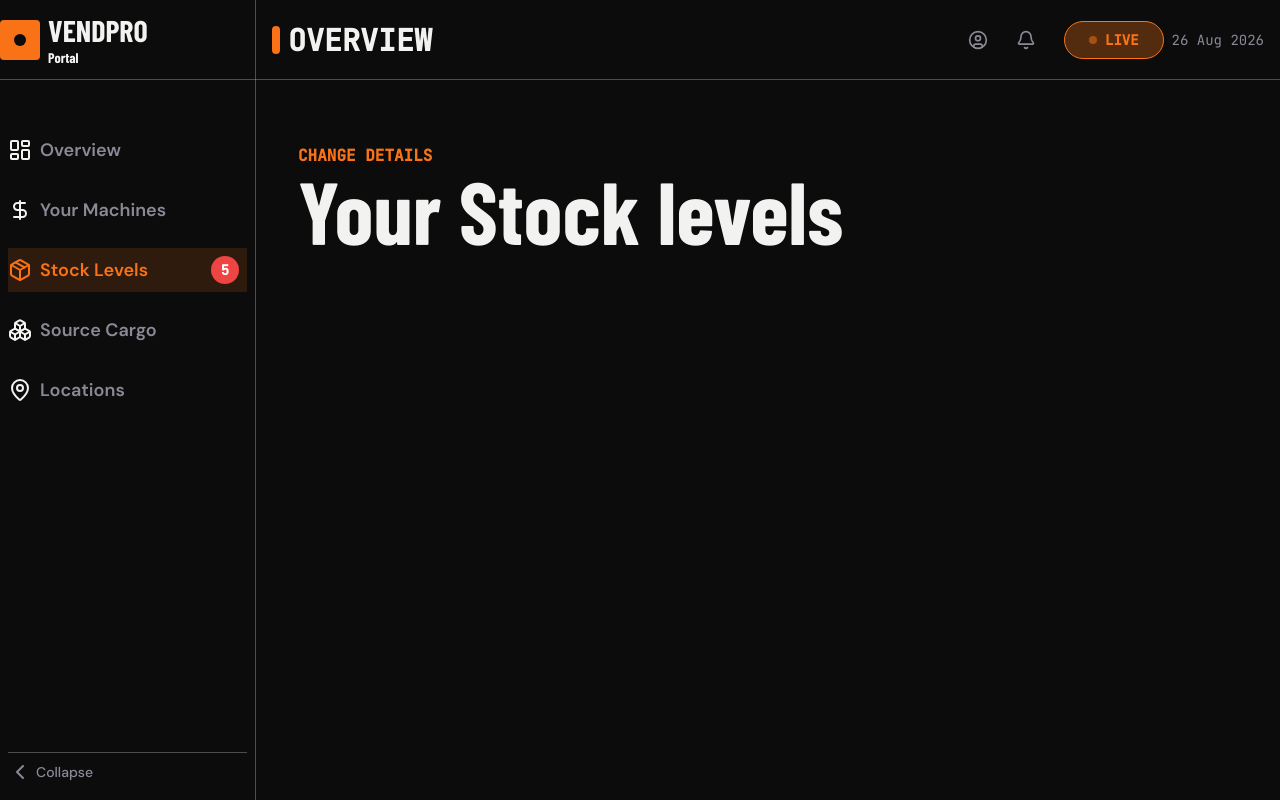
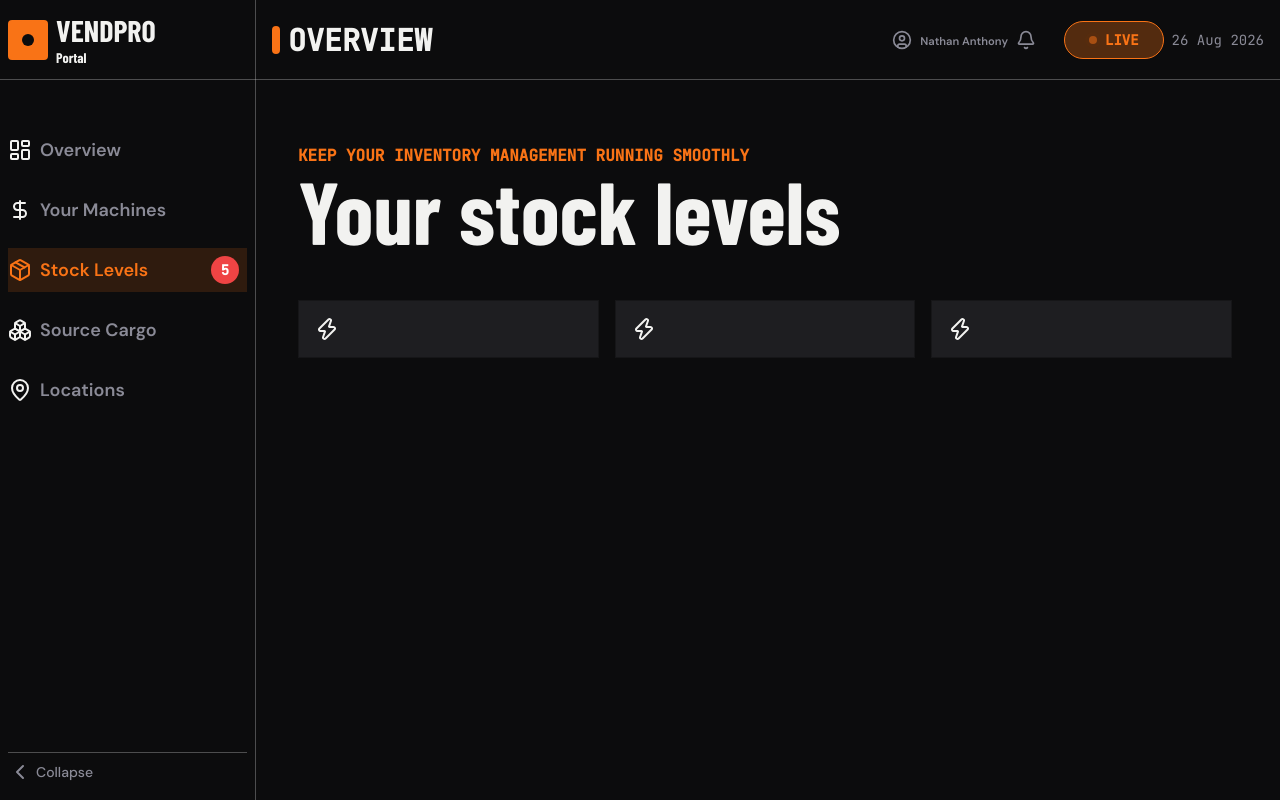
Before and after one commit to Nathan-s-Anthony/vendpro, a Next.js app: page /dashboard/stock-levels in a window 1280 px wide. Built offline with nearby package versions, Linux system fonts and the light colour scheme; a web font is replaced by a local one.

Commit message:
latest updates

```diff
--- a/app/components/header.tsx
+++ b/app/components/header.tsx
@@ -10,12 +10,12 @@ export default function Header({ className, burgerMenuClick, pageNavName }: { cl
     const router = useRouter()
     return (
         <header className={`${className} flex items-center justify-between  h-20 border-b border-border/30 w-full `}>
-            <Link href={"/dashboard#overview"} className="justify-start  flex items-center z-50 gap-2 lg:w-64 w-full">
+            <Link href={"/dashboard/overview"} className="justify-start  flex items-center z-50 gap-2 lg:w-64 w-full lg:p-2">
                 <div className="bg-primary rounded-sm w-10 h-10 block relative  ">
                     <div className="absolute inset-0 m-auto h-3 rounded-full w-3 bg-background">
                     </div>
                 </div>
-                <div className="flex justify-start flex-col ">
+                <div className="flex justify-start flex-col  ">
                     <span className="font-display font-bold text-3xl">VENDPRO</span>
                     <span className="font-display font-bold text-sm">Portal</span>
                 </div>
@@ -27,8 +27,12 @@ export default function Header({ className, burgerMenuClick, pageNavName }: { cl
                     {pageNavName}
                 </span>
             </div>
-            <div className=" min-w-0 flex items-center gap-2  lg:pr-4">
-                <CircleUser onClick={() => router.push("/dashboard/profile")} className=" transition-all duration-300 text-sm text-secondary-faded hover:-translate-y-0.5  hover:text-primary  w-5 h-5 lg:mr-5 cursor-pointer" />
+            <div className=" min-w-0 flex items-center gap-2 transition-all duration-300 cursor-pointer   lg:pr-4">
+                <Link href={"/dashboard/profile"} className="group flex items-center justify-center gap-2   text-sm text-secondary-faded  ">
+                    <CircleUser onClick={() => router.push("/dashboard/profile")} className="transition-all duration-300 w-5 h-5 group-hover:text-primary" />
+                    <small className="transition-all duration-300 text-secondary-faded group-hover:text-primary font-bold mt-0.5">Nathan Anthony</small>
+                </Link>
+
                 <Bell className=" transition-all duration-300 text-sm text-secondary-faded hover:-translate-y-0.5  hover:text-primary  w-5 h-5 lg:mr-5 cursor-pointer" />
                 <Pill name="LIVE" />
                 <span className="text-sm text-secondary-faded font-mono">{dateDayMonthYear}</span>
--- a/app/dashboard/page.tsx
+++ b/app/dashboard/page.tsx
@@ -9,7 +9,10 @@ export default function Dashboard() {
         }
     ]
     return (
-        <Panel heading="Your stats" subHeading="dashboard" />
+        <div>
+            test
+        </div>
+        // <Panel heading="Your stats" subHeading="dashboard" />
     )
 }
 
--- a/app/dashboard/stock-levels/page.tsx
+++ b/app/dashboard/stock-levels/page.tsx
@@ -1,7 +1,11 @@
+import Card from "@/app/components/card";
 import Panel from "@/app/components/panel";
 
 export default function StockLevels() {
     return (
-        <Panel heading="Your Stock levels" subHeading="Change details" />
-    )
+        <Panel heading="Your stock levels" subHeading="keep your inventory management running smoothly" >
+            <Card />
+            <Card />
+            <Card />
+        </Panel>)
 }
```
